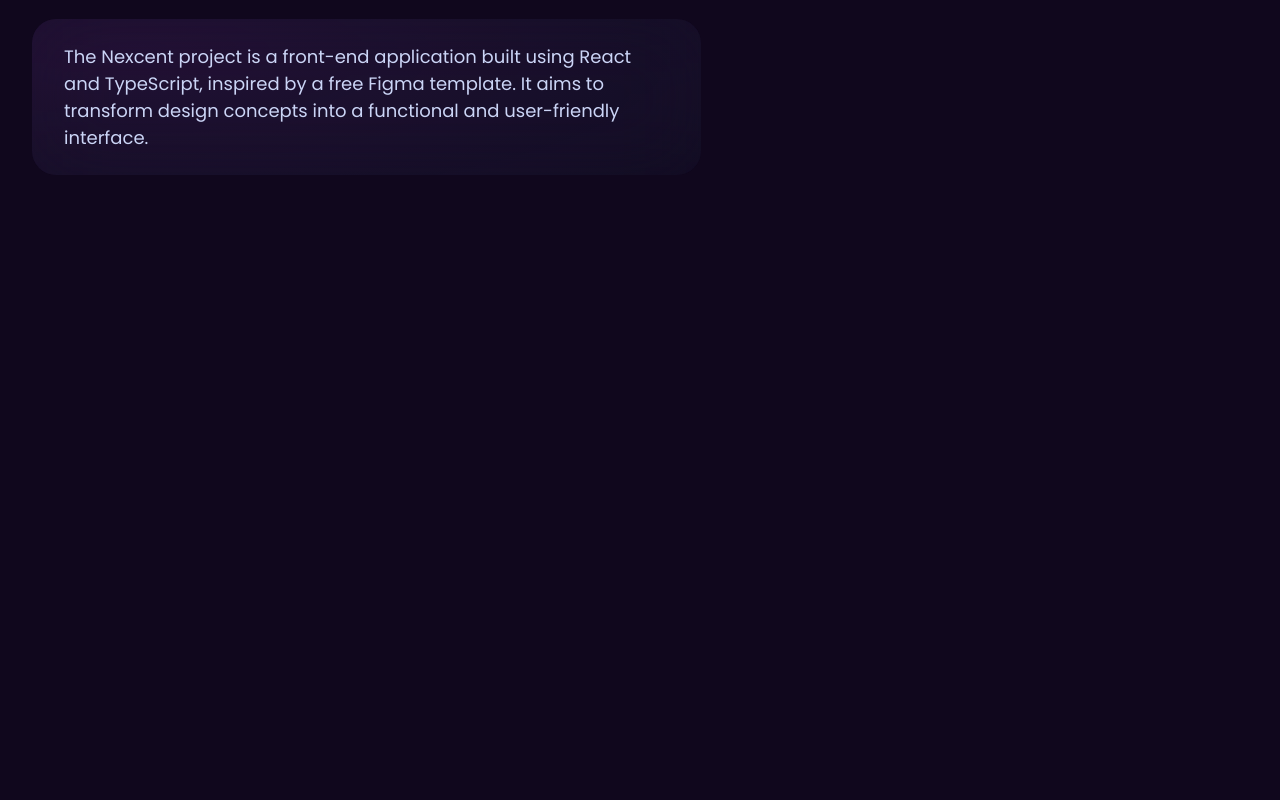
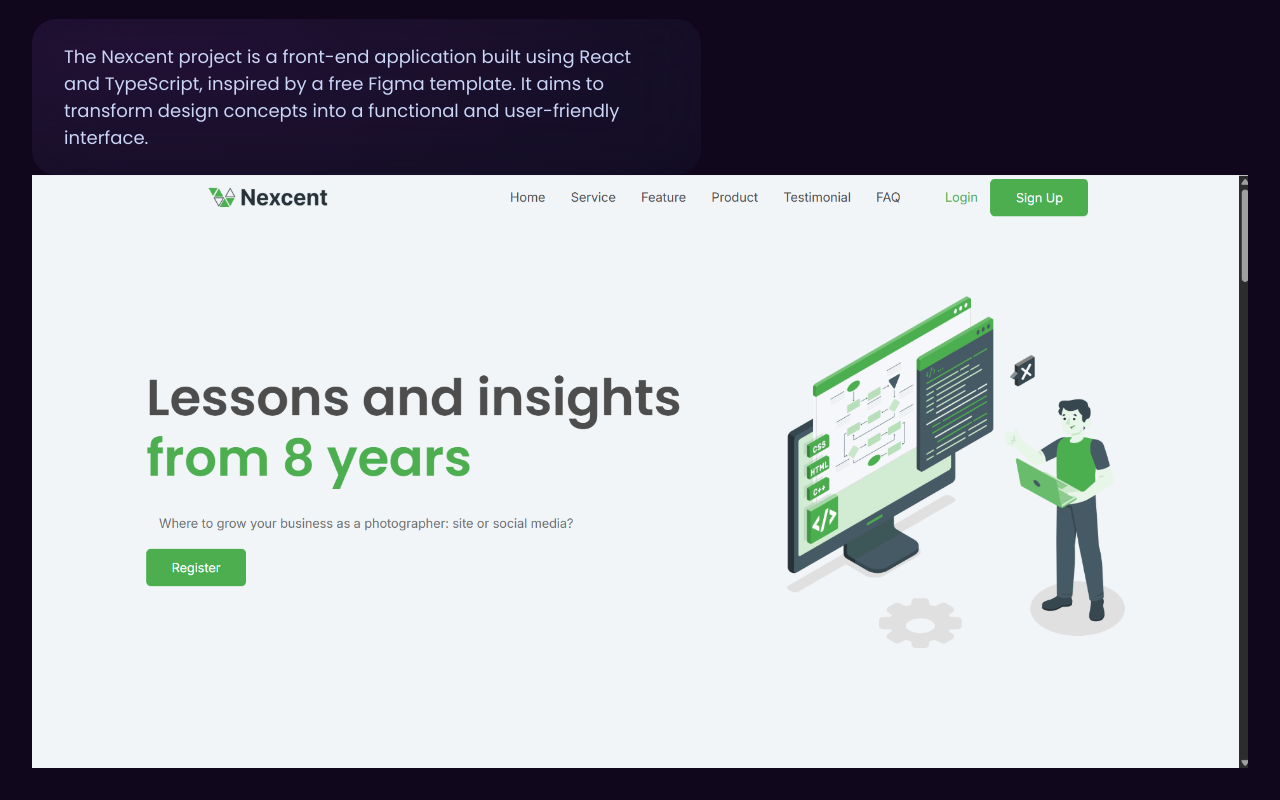
Before and after one commit to KaviruN/portfolio, a React (Vite) app: page / in a window 1280 px wide. Shown: the part 2137-2937 px from the top of the page. Before the commit the page ends 2344 px from the top, so only its background shows below. Built offline with nearby package versions, Linux system fonts and the light colour scheme.

Commit message:
Implement code changes to enhance functionality and improve performance

```diff
--- a/src/Project.tsx
+++ b/src/Project.tsx
@@ -1,3 +1,6 @@
+import nexcent from './assets/nexcent.png';
+
+
 type ProjectProps = {
     title: string;
     description: string;
@@ -6,9 +9,17 @@
 function Project({ title, description }: ProjectProps) {
     return (
         <div className="projects__project">
-            <h2 className="projects__title">{title}</h2>
-            <div className="projects__description">
-                <p className="projects__text">{description}</p>
+            <div className="projects__header">
+                <h2 className="projects__title">{title}</h2>
+                <div className="projects__description">
+                    <p className="projects__text">{description}</p>
+                </div>
+            </div>
+            <div className="projects__view">
+                <div className="projects__view--background"></div>
+                <div className="projects__view--overlay">
+                    <a href="https://kavirun.github.io/nexcent/"><img src={nexcent} alt="nexcent" /></a>
+                </div>
             </div>
         </div>
     );
```
Also changed, not shown: src/assets/nexcent.png (added).
